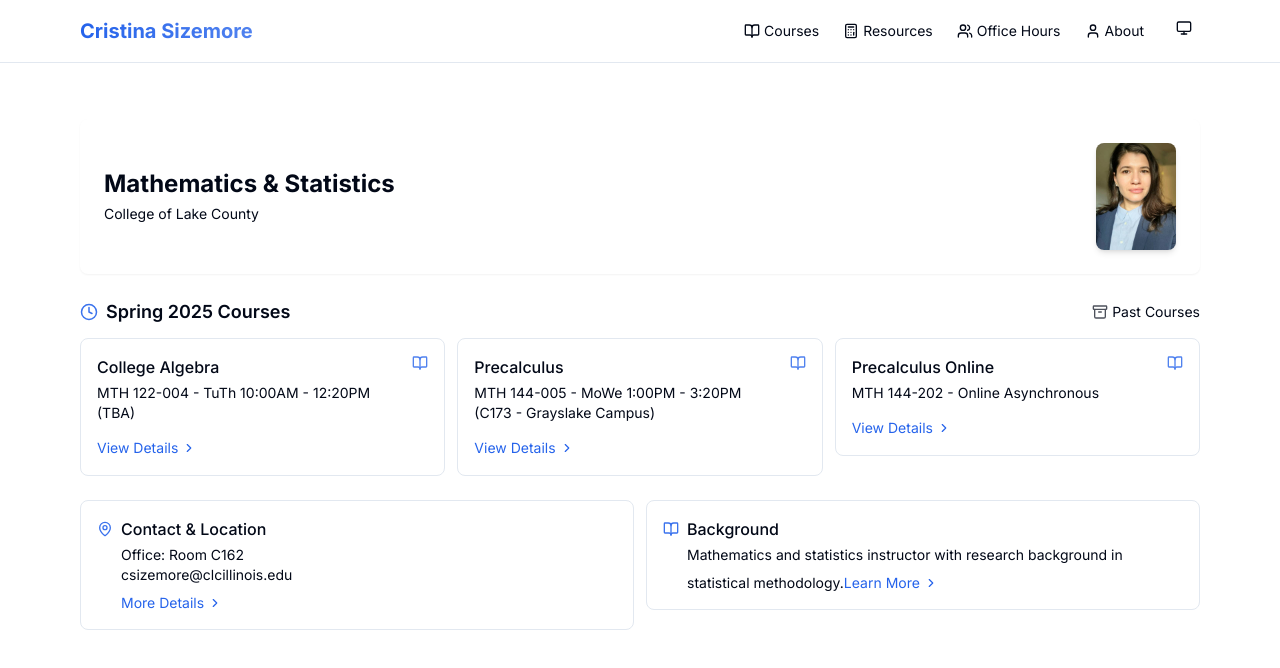
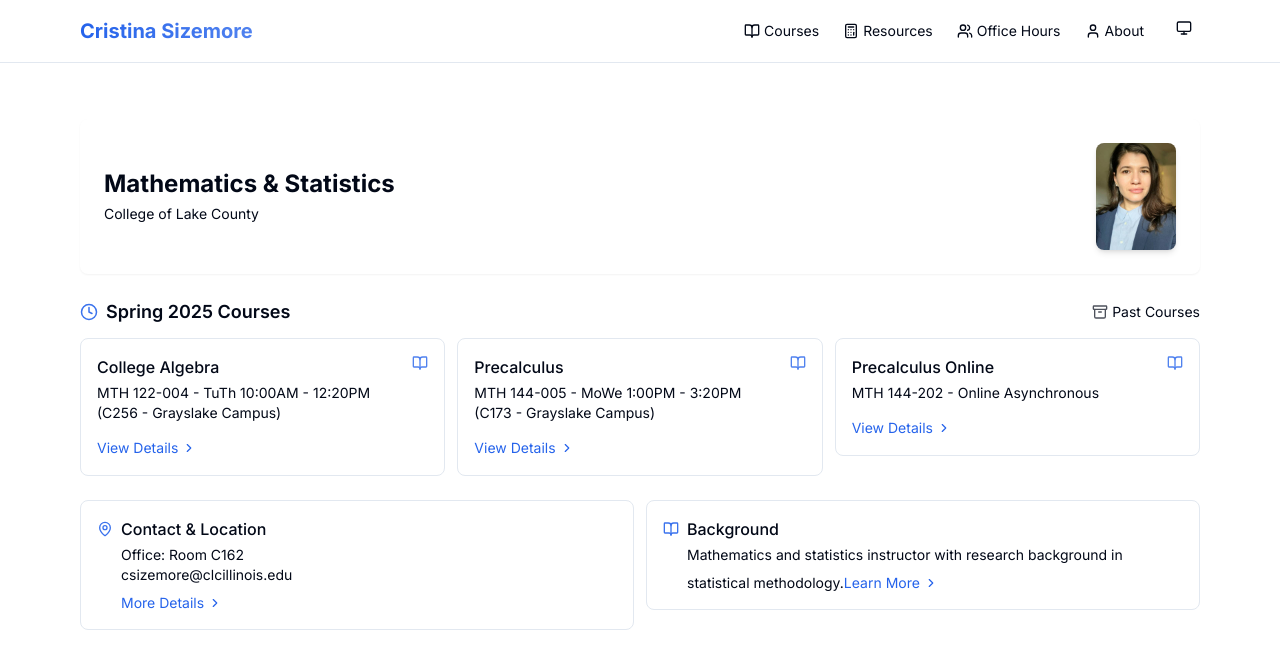
Before and after one commit to cristina8455/cristina8455.github.io, a Next.js app: page / in a window 1280 px wide. Shown: the top 668 px of the page. Built offline with nearby package versions, Linux system fonts and the light colour scheme.

Commit message:
add mth122 location

```diff
--- a/src/data/courses.ts
+++ b/src/data/courses.ts
@@ -124,7 +124,7 @@ export const currentCourses: DetailedCourse[] = [
         term: currentTerm,
         crn: "6315",
         schedule: "TuTh 10:00AM - 12:20PM",
-        location: "TBA",
+        location: "C256 - Grayslake Campus",
         dates: "Jan 21, 2025 - May 8, 2025",
         href: "mth122",
         examDate: "5/13/2025, Tuesday",
```
